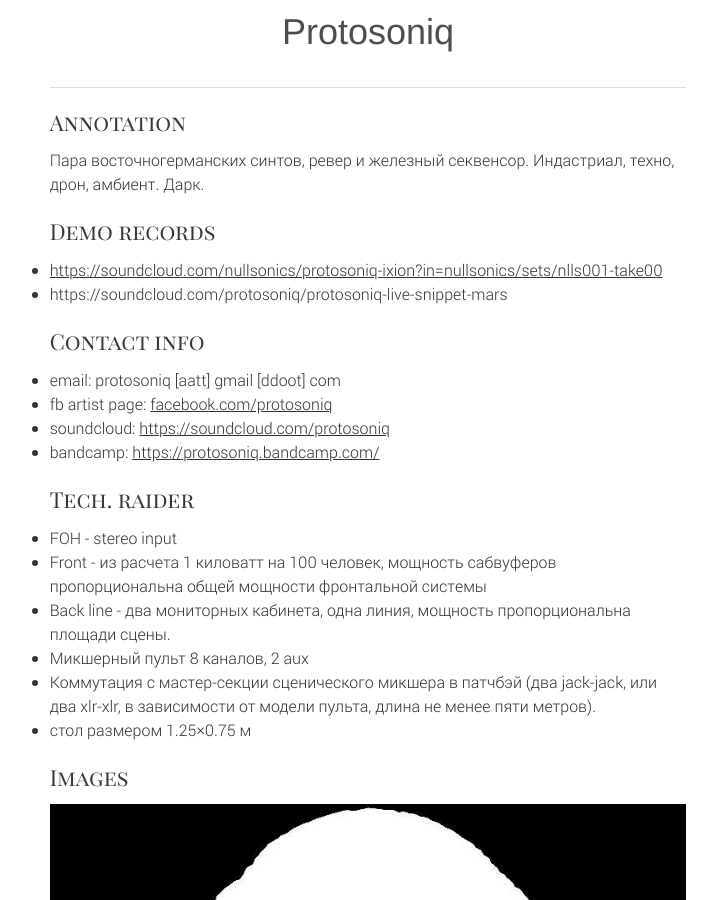
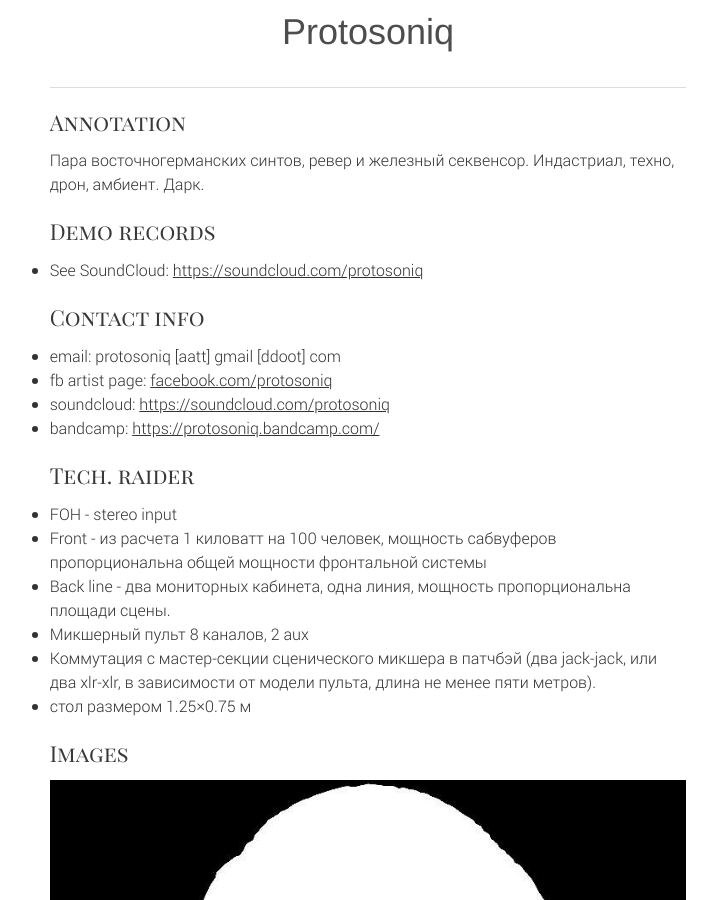
Before and after one commit to nullsonics/nullsonics.github.io, a Jekyll site: the page built from protosoniq.md, in a window 1280 px wide and 900 px high. Shown: the whole window, without its empty margins (272-989 px from the left). Built offline with Jekyll 4.4.1, drawn with Linux system fonts in a browser that asks for light colours; nearby versions of some CDN libraries; library files that are not in the unit come from our copies.

Commit message:
[upd] protosoniq

```diff
--- a/protosoniq.md
+++ b/protosoniq.md
@@ -9,8 +9,7 @@ title: Protosoniq
 
 ## Demo records
 
-- [https://soundcloud.com/nullsonics/protosoniq-ixion?in=nullsonics/sets/nlls001-take00](https://soundcloud.com/nullsonics/protosoniq-ixion?in=nullsonics/sets/nlls001-take00)
-- https://soundcloud.com/protosoniq/protosoniq-live-snippet-mars
+- See SoundCloud: [https://soundcloud.com/protosoniq](https://soundcloud.com/protosoniq)
 
 ## Contact info
 
```
